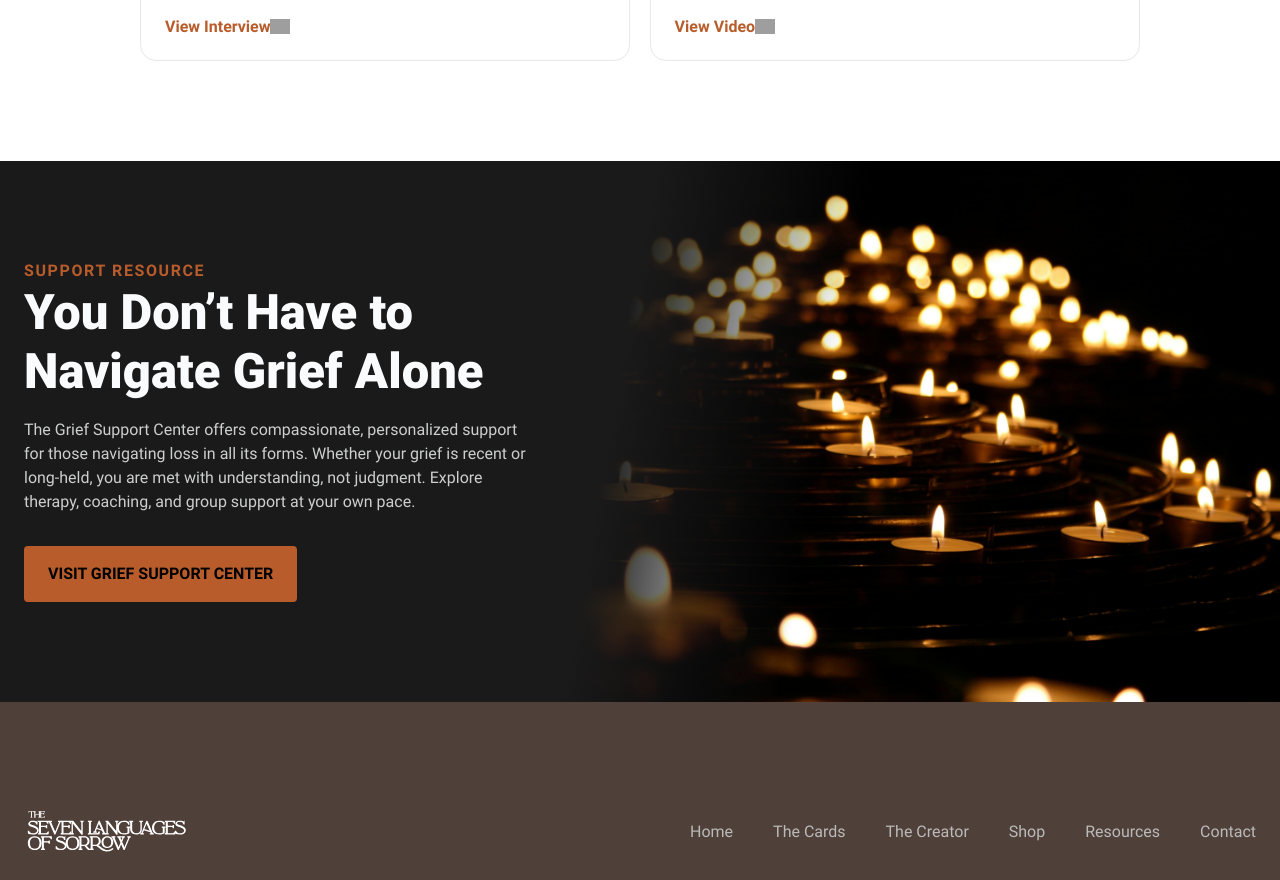
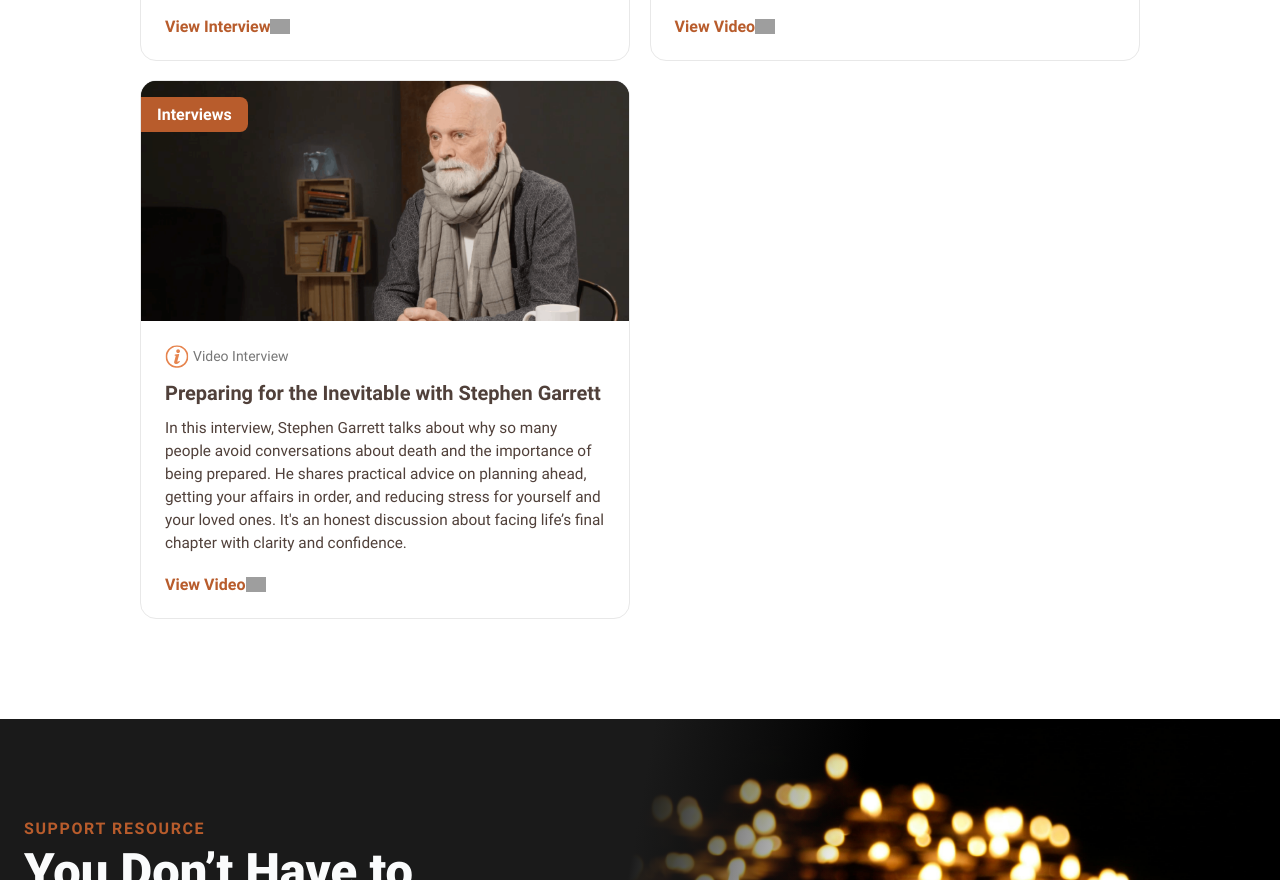
Before and after one commit to BryanX14/Seven-Languages-Sorrow, an Eleventy site: page src/content/pages/resources.html in a window 1280 px wide. Shown: the part 3968-4848 px from the top of the page. Built offline with nearby package versions, Linux system fonts and the light colour scheme; Eleventy itself is replaced by a stand-in of ours; files that its build step writes are made by us from their sources; grey boxes are pictures that could not be loaded; what @codestitchofficial/eleventy-plugin-sharp-images, glob would draw is missing.

Commit message:
Changes to resource page

```diff
--- a/src/content/pages/resources.html
+++ b/src/content/pages/resources.html
@@ -393,6 +393,30 @@ permalink: "/resources/"
                     </a>
                 </div>
             </li>
+
+            <li class="cs-item">
+                <picture class="cs-picture" aria-hidden="true">
+                    <source media="(max-width: 600px)" srcset="/assets/images/resources/death-and-dying-stephen.png">
+                    <source media="(min-width: 601px)" srcset="/assets/images/resources/death-and-dying-stephen.png">
+                    <img loading="lazy" decoding="async" src="/assets/images/resources/death-and-dying-stephen.png" alt="Stephen Garrett and Faith Benvenuti interview on grief and the Seven Languages of Sorrow" width="305" height="180">
+                </picture>
+                <span class="cs-date">Interviews</span>
+                <div class="cs-info">
+                    <div class="cs-details">
+                        <span class="cs-location">
+                            <img class="cs-icon" loading="lazy" decoding="async" src="/assets/svgs/icons/info-icon.svg" alt="icon" width="24" height="24" aria-hidden="true">
+                            Video Interview
+                        </span>
+                    </div>
+                    <h3 class="cs-h3">Preparing for the Inevitable with Stephen Garrett</h3>
+                    <p class="cs-info-text">
+                        In this interview, Stephen Garrett talks about why so many people avoid conversations about death and the importance of being prepared. He shares practical advice on planning ahead, getting your affairs in order, and reducing stress for yourself and your loved ones. It's an honest discussion about facing life’s final chapter with clarity and confidence.</p>
+                    <a href="https://www.youtube.com/watch?v=IDdX8P68ZZU" target="_blank" class="cs-link">
+                        View Video
+                        <img class="cs-arrow" loading="lazy" decoding="async" src="https://csimg.nyc3.cdn.digitaloceanspaces.com/Icons/event-chevron.svg" alt="icon" width="20" height="20" aria-hidden="true">
+                    </a>
+                </div>
+            </li>
         </ul>
     </div>
 </section>
```
Also changed, not shown: src/assets/images/resources/death-and-dying-stephen.png (added), 1 other file.
